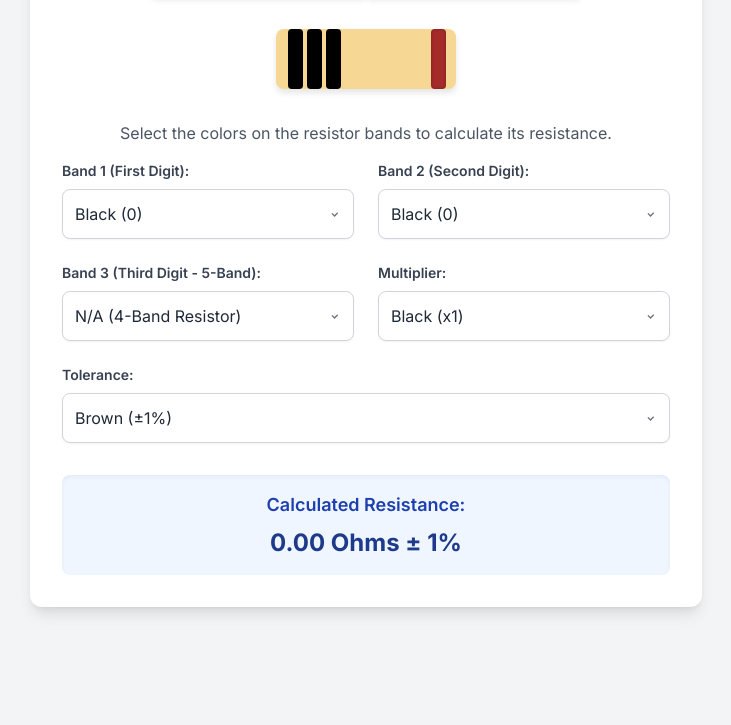
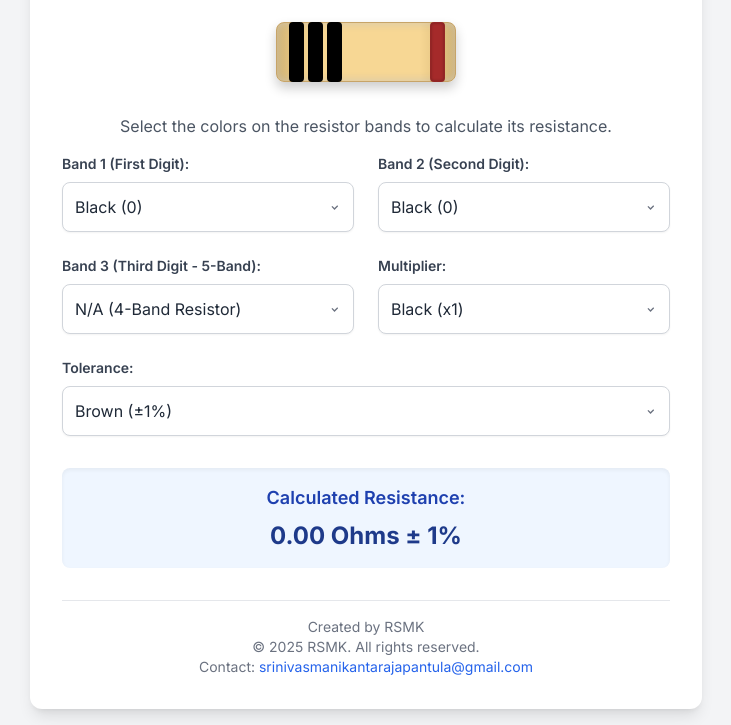
Before and after one commit to Rsmk27/colorohm, a plain HTML site: page index.html in a window 1280 px wide. Shown: the part 170-895 px from the top of the page, without its empty margins (274-1005 px from the left). Before the commit the page ends 800 px from the top, so only its background shows below. Drawn offline with nearby package versions, Linux system fonts and the light colour scheme.

Commit message:
Update credits and info

```diff
--- a/index.html
+++ b/index.html
@@ -24,27 +24,36 @@
             border-radius: 4px;
             margin: 0 2px;
             box-shadow: inset 0 0 3px rgba(0,0,0,0.3);
+            /* Add subtle 3D effect to bands */
+            border: 1px solid rgba(0,0,0,0.1);
         }
         /* Specific styles for the body of the resistor */
         .resistor-body {
-            background-color: #f7d794; /* Light yellowish-brown for resistor body */
+            /* Enhanced background for cylindrical look */
+            background: linear-gradient(to right, #d4b472 0%, #f7d794 20%, #f7d794 80%, #d4b472 100%); /* More pronounced gradient for cylindrical effect */
             height: 60px;
             width: 180px; /* Width of the resistor body */
-            border-radius: 8px;
+            border-radius: 8px; /* Maintain rounded ends */
             position: relative;
             display: flex;
             align-items: center;
             justify-content: space-between;
             padding: 0 10px;
-            box-shadow: 0 4px 6px rgba(0,0,0,0.1);
+            /* Enhanced shadow for depth and curvature */
+            box-shadow: 0 6px 12px rgba(0,0,0,0.2), /* Outer shadow for lift */
+                        inset 0 0 10px rgba(255,255,255,0.5), /* Inner highlight for rounded top */
+                        inset 0 0 10px rgba(0,0,0,0.2); /* Inner shadow for rounded bottom */
+            border: 1px solid #c7a468; /* Subtle border */
         }
         .resistor-lead {
             width: 30px; /* Length of the lead */
             height: 3px; /* Thickness of the lead */
-            background-color: #888; /* Grey color for leads */
+            /* Metallic gradient for leads */
+            background: linear-gradient(to right, #888888, #cccccc, #888888); /* More defined metallic gradient */
             position: absolute;
             top: 50%;
             transform: translateY(-50%);
+            box-shadow: 0 1px 3px rgba(0,0,0,0.2);
         }
         .resistor-lead.left {
             left: -30px;
@@ -168,6 +177,13 @@
                 <p id="predictedResult" class="text-xl font-bold text-green-900 mt-2">Enter value to predict colors</p>
                 <p id="predictionWarning" class="text-sm text-red-600 mt-2 hidden">Invalid resistance value or cannot be represented with standard bands.</p>
             </div>
+        </div>
+
+        <!-- Credits Section -->
+        <div class="text-center text-gray-500 text-sm mt-8 pt-4 border-t border-gray-200">
+            <p>Created by RSMK</p>
+            <p>&copy; 2025 RSMK. All rights reserved. </p>
+            <p>Contact: <a href="mailto:srinivasmanikantarajapantula@gmail.com" class="text-blue-600 hover:underline">srinivasmanikantarajapantula@gmail.com</a></p>
         </div>
 
     </div>
```
